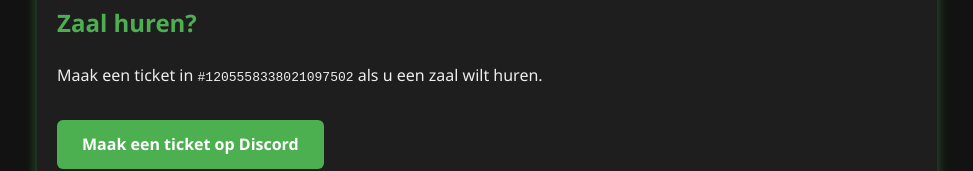
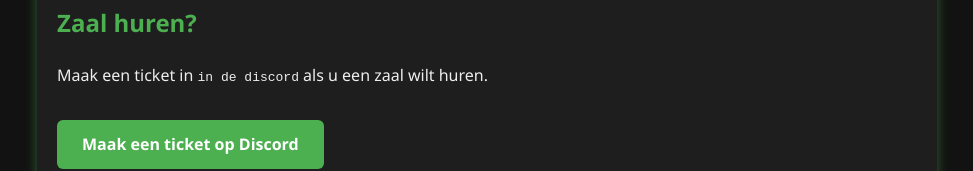
Before and after one commit to henk1242123/growagarden, a plain HTML site: page index.html in a window 1280 px wide. Shown: the part 1423-1594 px from the top of the page, without its empty margins (153-1126 px from the left). Drawn offline with Linux system fonts and the light colour scheme.

Commit message:
Update index.html

```diff
--- a/index.html
+++ b/index.html
@@ -120,7 +120,7 @@
 
     <section>
       <h2>Zaal huren?</h2>
-      <p>Maak een ticket in <code>#1205558338021097502</code> als u een zaal wilt huren.</p>
+      <p>Maak een ticket in <code>in de discord</code> als u een zaal wilt huren.</p>
       <a href="https://discord.gg/3ueGAbknMu" target="_blank" rel="noopener" class="button">Maak een ticket op Discord</a>
     </section>
   </main>
```
